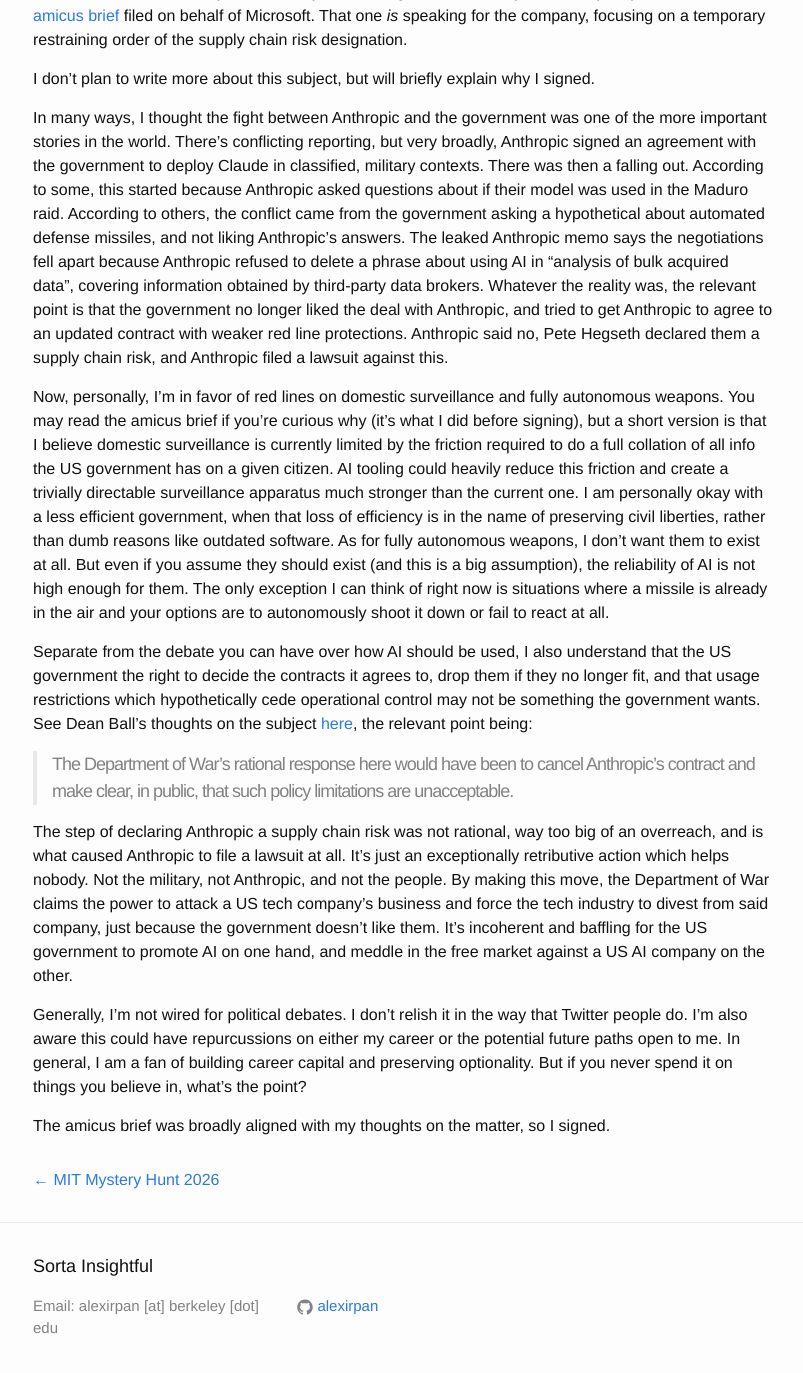
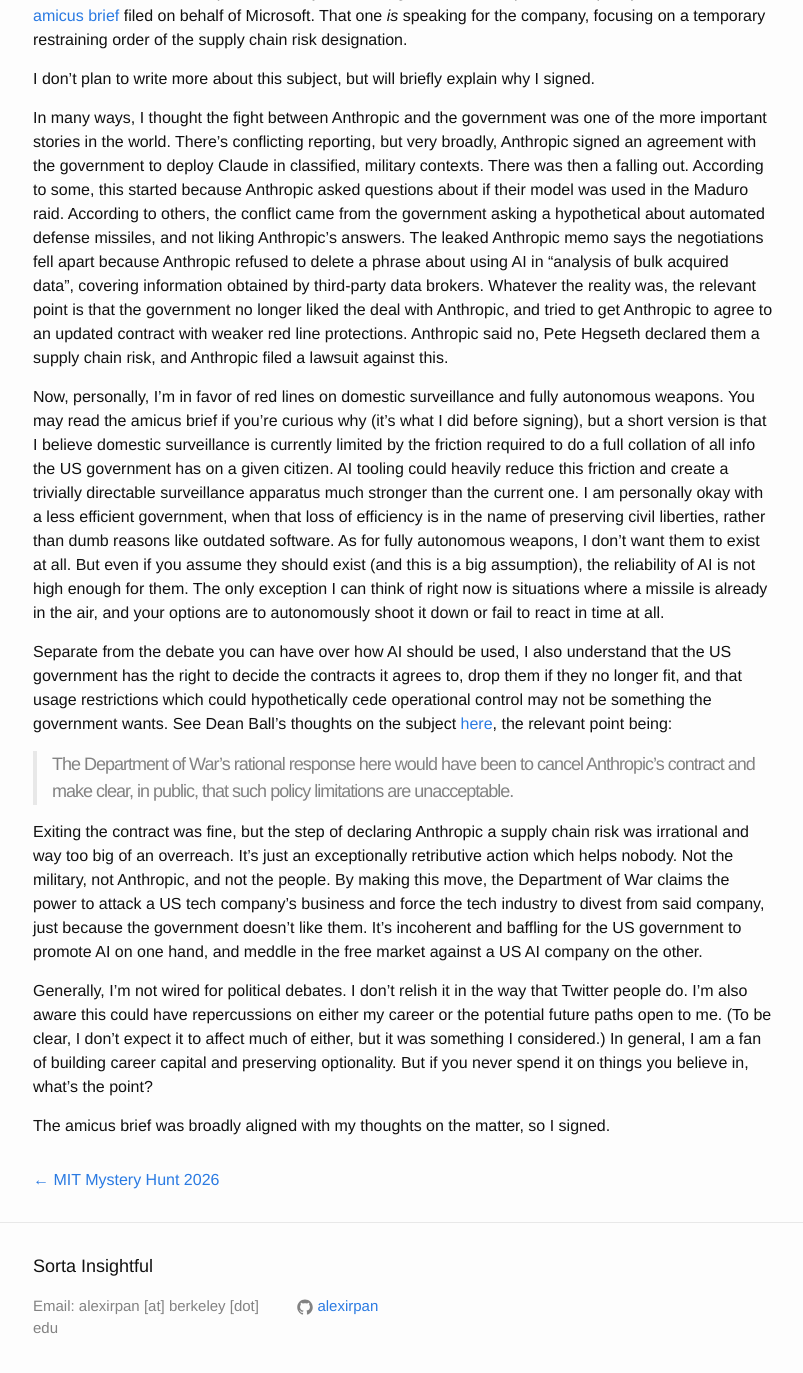
Before and after one commit to alexirpan/alexirpan.github.io, a Jekyll site: the page built from _posts/2026-03-11-anthropic-amicus.markdown, in a window 1280 px wide and 1400 px high, scrolled down 333 px. Shown: the top 1373 px of the window, without its empty margins (237-1040 px from the left). Built offline with Jekyll 4.4.1, drawn with Linux system fonts in a browser that asks for light colours; nearby versions of some CDN libraries.

Commit message:
Some light editing and fixes

```diff
--- a/_posts/2026-03-11-anthropic-amicus.markdown
+++ b/_posts/2026-03-11-anthropic-amicus.markdown
@@ -1,7 +1,7 @@
 ---
 layout: post
 title:  "Why I Signed The Amicus Brief for Anthropic v Department of War"
-date:   2026-03-11 03:19:00 -0800
+date:   2026-03-11 03:37:00 -0800
 ---
 
 On Monday, Anthropic filed a lawsuit against the Department of War,
@@ -12,7 +12,7 @@
 and the brief itself [here](https://www.courtlistener.com/docket/72379655/24/1/anthropic-pbc-v-us-department-of-war/).
 To emphasize, everyone
 who signed did so in a personal capacity.
-There's also an [amicus brief](https://www.courtlistener.com/docket/72379655/24/1/anthropic-pbc-v-us-department-of-war/)
+There's also an [amicus brief](https://storage.courtlistener.com/recap/gov.uscourts.cand.465515/gov.uscourts.cand.465515.34.1.pdf)
 filed on behalf of Microsoft.
 That one *is* speaking for the company, focusing on a temporary restraining
 order of the supply chain risk designation.
@@ -49,19 +49,20 @@
 As for fully autonomous weapons, I don't want them
 to exist at all. But even if you assume they should exist (and this is a big
 assumption), the reliability of AI is not high enough for them. The only exception
-I can think of right now is situations where a missile is already in the air
-and your options are to autonomously shoot it down or fail to react at all.
+I can think of right now is situations where a missile is already in the air,
+and your options are to autonomously shoot it down or fail to react in time
+at all.
 
 Separate from the debate you can have over how AI should be used, I also understand that the
-US government the right to decide the contracts it agrees to, drop them if they
-no longer fit, and that usage restrictions which hypothetically cede operational
+US government has the right to decide the contracts it agrees to, drop them if they
+no longer fit, and that usage restrictions which could hypothetically cede operational
 control may not be something the government wants. See Dean Ball's thoughts
 on the subject [here](https://www.hyperdimensional.co/p/clawed), the relevant point being:
 
 > The Department of War’s rational response here would have been to cancel Anthropic’s contract and make clear, in public, that such policy limitations are unacceptable.
 
-The step of declaring Anthropic a supply chain risk was not rational, way too
-big of an overreach, and is what caused Anthropic to file a lawsuit at all.
+Exiting the contract was fine, but the step of declaring Anthropic a supply chain risk was irrational and way too
+big of an overreach.
 It's
 just an exceptionally retributive action which helps nobody. Not the military,
 not Anthropic, and not the people. By making this move, the Department of War claims
@@ -72,7 +73,10 @@
 
 Generally, I'm not wired for political debates. I don't
 relish it in the way that Twitter people do. I'm also aware this could have
-repurcussions on either my career or the potential future paths open to me. In
+repercussions on either my career or the potential future paths open to me. (To
+be clear, I don't expect it to affect much of either, but it was something
+I considered.)
+In
 general, I am a fan of building career capital and preserving optionality. But
 if you never spend it on things you believe in, what's the point?
 
```
